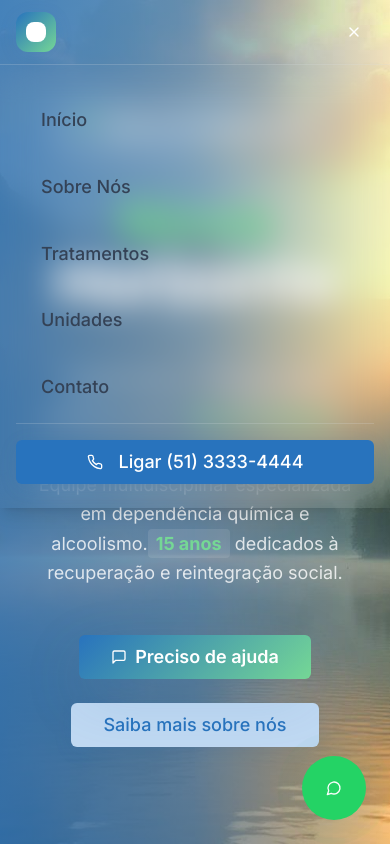
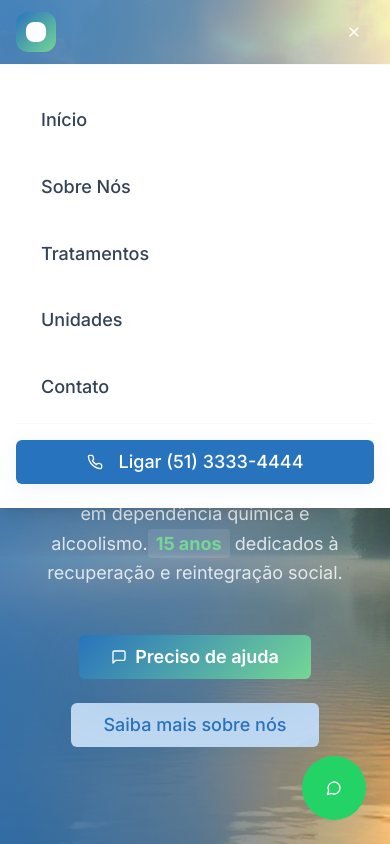
Before and after one commit to wendelrb/novo-horizonte-web-79, a React (Vite) app: page / in a window 390 px wide. Both pictures are taken after a click on the button 354 px from the left and 32 px from the top of the page. Shown: the top 844 px of the page. Built offline with nearby package versions, Linux system fonts and the light colour scheme.

Commit message:
Fix mobile menu
Correct mobile menu background issue.

```diff
--- a/src/components/Navigation.tsx
+++ b/src/components/Navigation.tsx
@@ -101,8 +101,8 @@ export const Navigation = () => {
 
         {/* Mobile Menu */}
         {isMobileMenuOpen && (
-          <div className="lg:hidden bg-white/98 backdrop-blur-lg border-t border-border/20 shadow-lg animate-fade-in">
-            <div className="px-4 py-6 space-y-1 max-h-screen overflow-y-auto">
+          <div className="lg:hidden bg-white border-t border-border/20 shadow-lg animate-fade-in">
+            <div className="px-4 py-6 space-y-1">
               {navItems.map((item, index) => (
                 <button
                   key={item.label}
```
